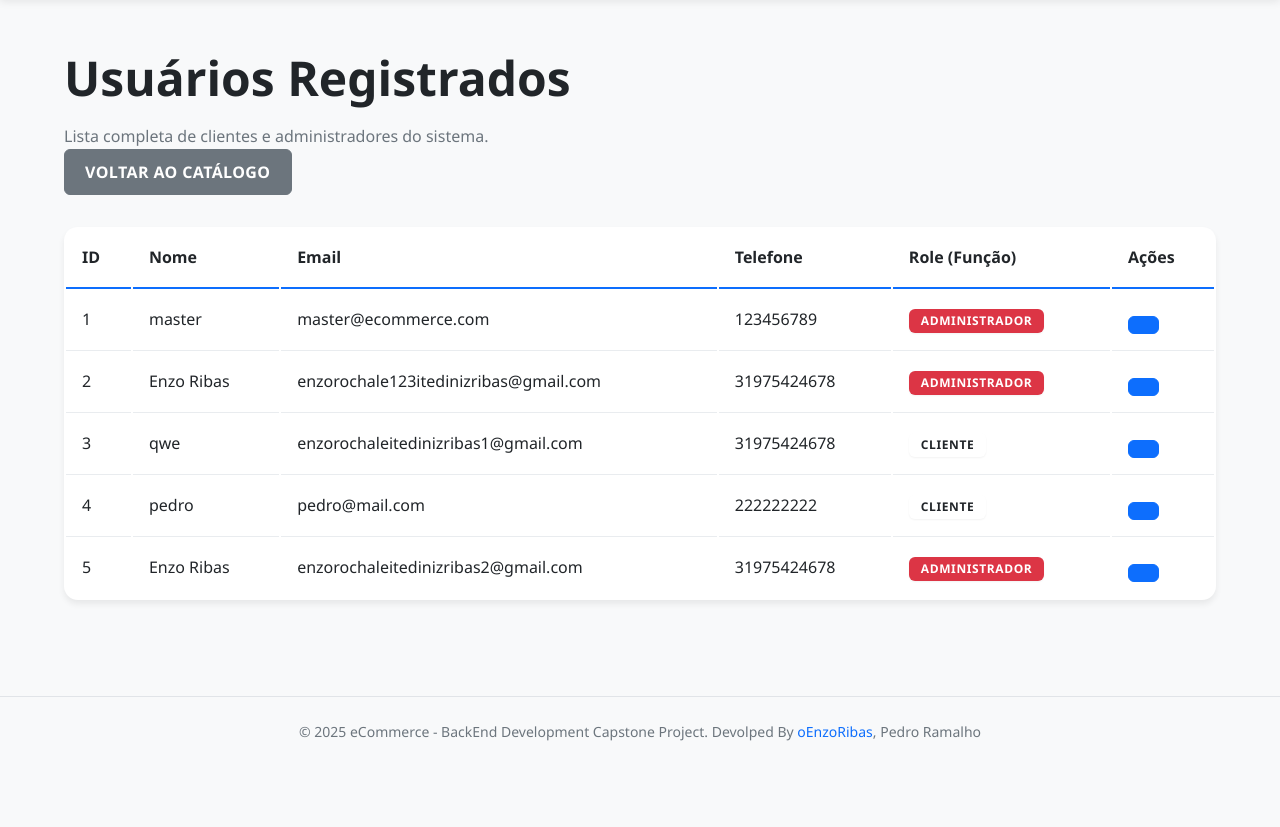
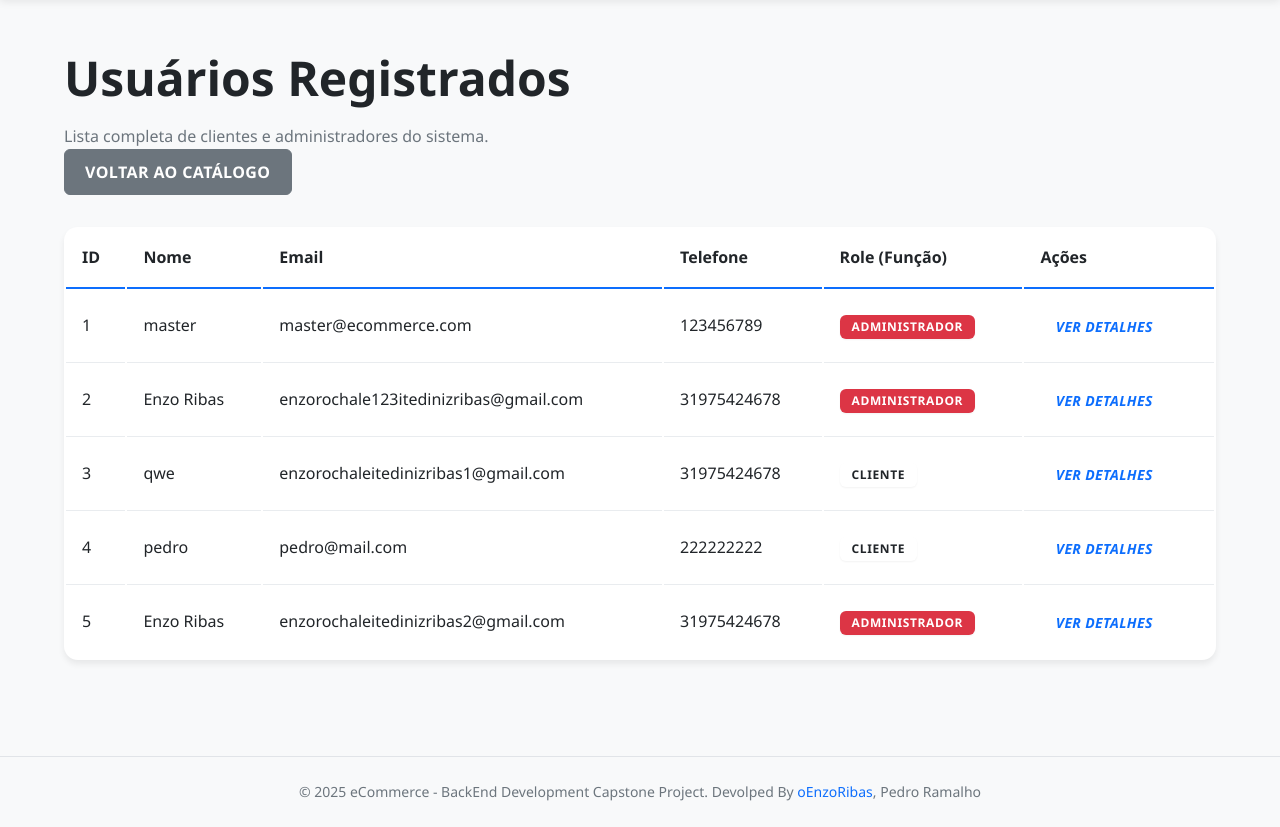
Before and after one commit to oEnzoRibas/back-end-capstone-project, a Flask app: page /cliente/usuarios in a window 1280 px wide. Shown: the part 74-901 px from the top of the page. Before the commit the page ends 815 px from the top, so only its background shows below. Run offline with Flask 3, Linux system fonts and the light colour scheme; a user stored in the database is signed in.

Commit message:
Restrict product edit button to admin users
Updated the product details template to show the edit button only for authenticated users with the 'admin' role. Also improved the user list template by updating the 'Ver Detalhes' button style and label for better clarity.

```diff
--- a/eCommerce/templates/cliente/listar_usuarios.html
+++ b/eCommerce/templates/cliente/listar_usuarios.html
@@ -51,10 +51,10 @@ usuarios %}
           {# Links de Ação (Ajuste estas rotas conforme seu projeto) #}
           <a
             href="{{ url_for('cliente.perfil', user_id=user.id) }}"
-            class="btn btn-primary btn-sm ms-2"
+            class="btn btn-sm btn-outline-primary"
             title="Ver Detalhes"
           >
-            <i class="fas fa-eye"></i>
+            <i class="fas fa-eye">Ver Detalhes</i>
           </a>
           {# Exemplo de link para editar perfil (requer rota e decorador admin)
           #} {#
--- a/eCommerce/templates/produtos/detalhes.html
+++ b/eCommerce/templates/produtos/detalhes.html
@@ -10,7 +10,8 @@ endblock %} {% block content %}
             <p class="text-muted">ID: #{{ produto.id }}</p>
           </div>
           <div class="col-md-6 text-end">
-            {% if session.get('cliente_autenticado') %}
+            {% if session.get('cliente_autenticado') and
+            session.get('cliente_role') == 'admin' %}
             <a
               href="{{ url_for('produtos.editar', produto_id=produto.id) }}"
               class="btn btn-warning btn-sm"
```
Also changed, not shown: eCommerce/instance/script-ddl-loja_online.db, 1 other file.
